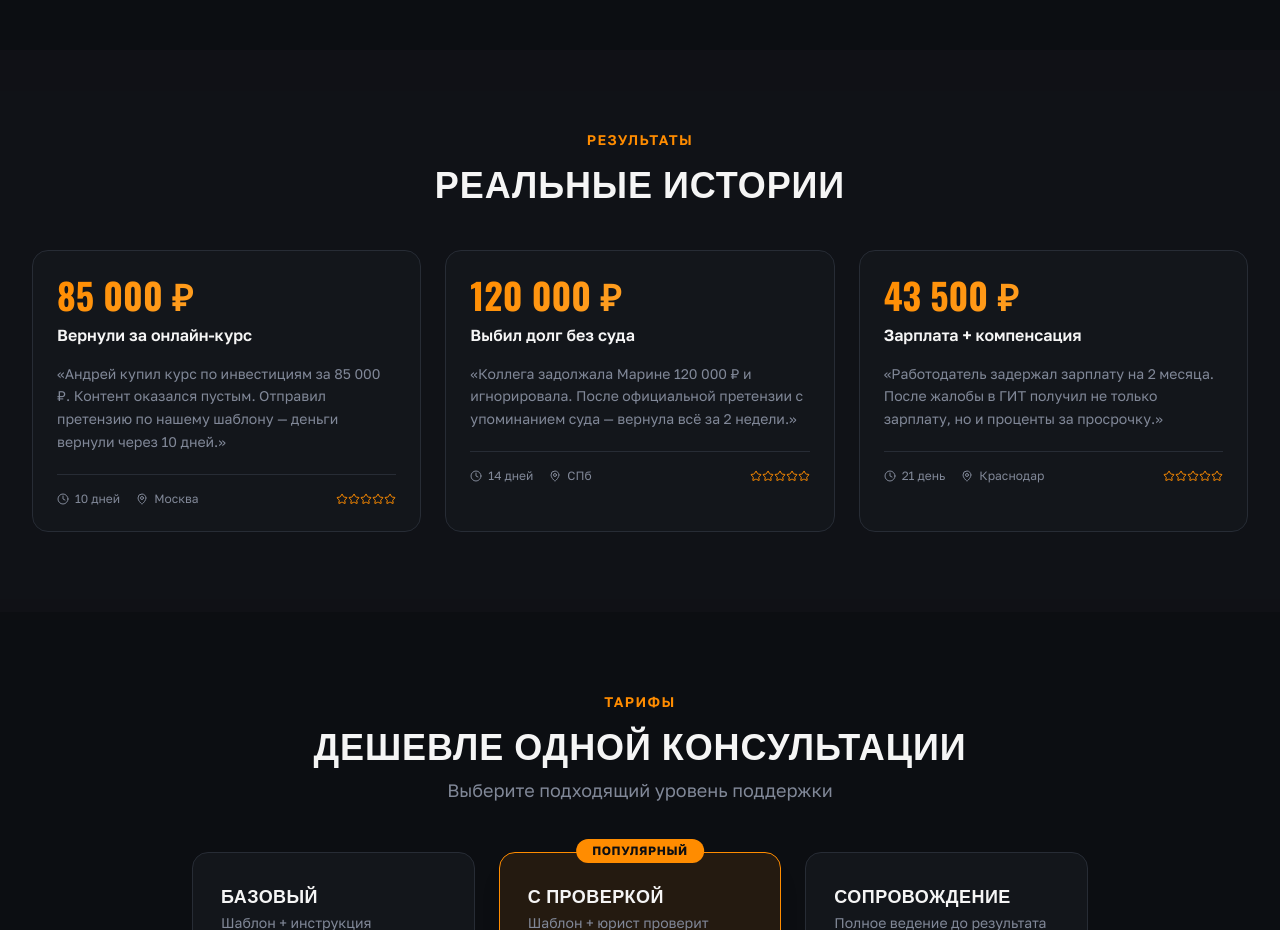
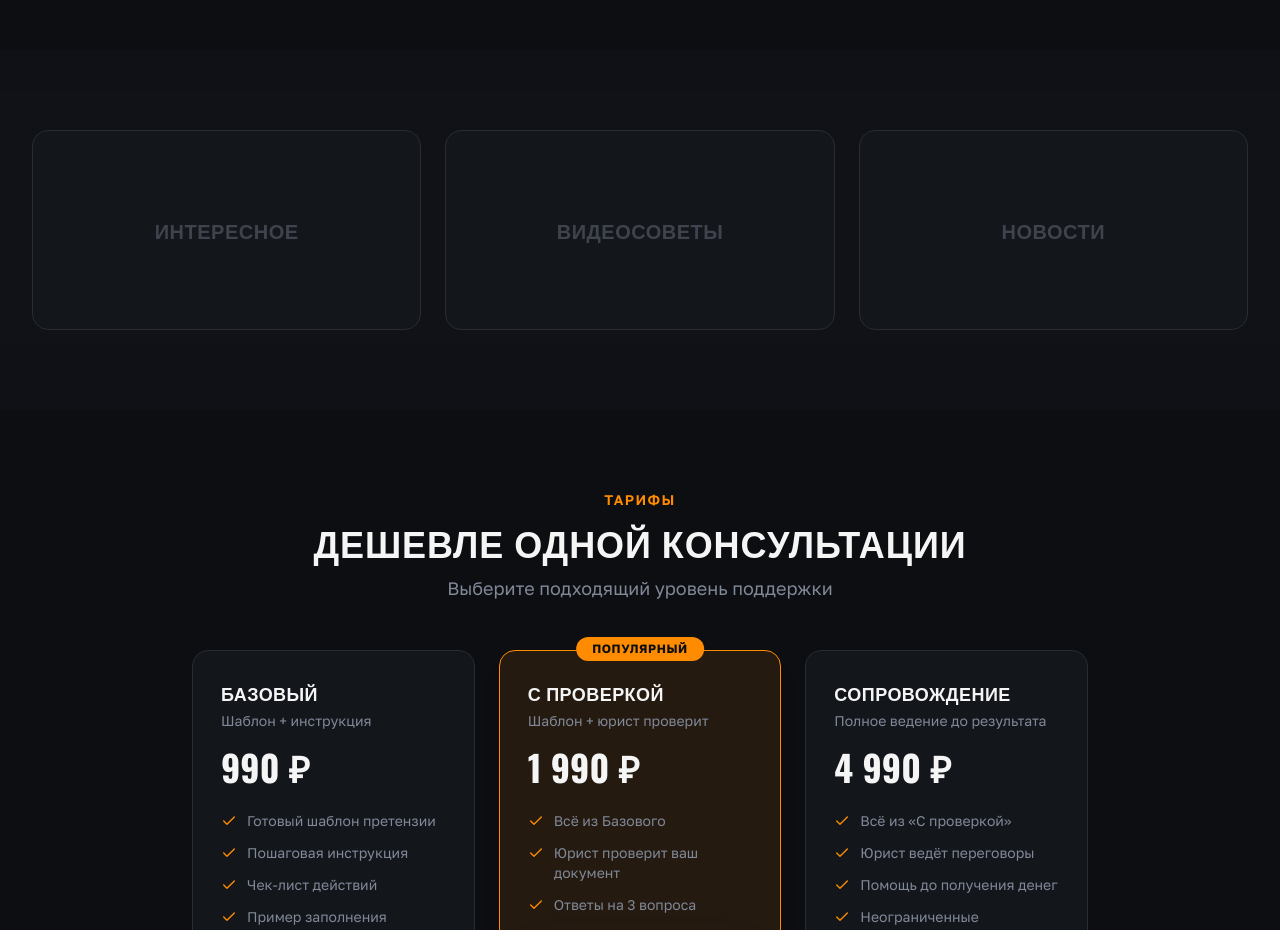
Before and after one commit to pr-poehali-dev/documents-template-site, a React (Vite) app: page / in a window 1280 px wide. Shown: the part 3720-4650 px from the top of the page. Built offline with nearby package versions, Linux system fonts and the light colour scheme.

Commit message:
refactor: обновить вкладки страницы

```diff
--- a/src/pages/Index.tsx
+++ b/src/pages/Index.tsx
@@ -479,36 +479,14 @@ export default function Index() {
       {/* CASES */}
       <section className="py-20 bg-secondary/20">
         <div ref={casesSection.ref} className="container">
-          <div className={`text-center mb-12 ${casesSection.inView ? "animate-fade-in-up" : "opacity-0"}`}>
-            <div className="text-neon-500 font-semibold text-sm uppercase tracking-widest mb-3">Результаты</div>
-            <h2 className="font-display text-4xl font-bold uppercase tracking-wide">Реальные истории</h2>
-          </div>
-
           <div className="grid md:grid-cols-3 gap-6">
-            {cases.map((c, i) => (
+            {["Интересное", "Видеосоветы", "Новости"].map((label, i) => (
               <div
                 key={i}
-                className={`bg-card border border-border rounded-2xl p-6 card-hover ${casesSection.inView ? "animate-fade-in-up" : "opacity-0"}`}
+                className={`bg-card border border-border rounded-2xl p-6 min-h-[200px] flex items-center justify-center card-hover ${casesSection.inView ? "animate-fade-in-up" : "opacity-0"}`}
                 style={{ animationDelay: `${i * 0.1}s` }}
               >
-                <div className="font-display text-4xl font-bold gradient-text mb-2">{c.amount}</div>
-                <div className="font-semibold text-foreground mb-4">{c.title}</div>
-                <p className="text-muted-foreground text-sm leading-relaxed mb-5">«{c.story}»</p>
-                <div className="flex items-center gap-4 pt-4 border-t border-border">
-                  <div className="flex items-center gap-1.5 text-xs text-muted-foreground">
-                    <Icon name="Clock" size={12} />
-                    {c.days}
-                  </div>
-                  <div className="flex items-center gap-1.5 text-xs text-muted-foreground">
-                    <Icon name="MapPin" size={12} />
-                    {c.city}
-                  </div>
-                  <div className="ml-auto flex">
-                    {[1,2,3,4,5].map((s) => (
-                      <Icon key={s} name="Star" size={12} className="text-neon-500" />
-                    ))}
-                  </div>
-                </div>
+                <span className="font-display text-xl font-bold uppercase tracking-wide text-muted-foreground/40">{label}</span>
               </div>
             ))}
           </div>
```
